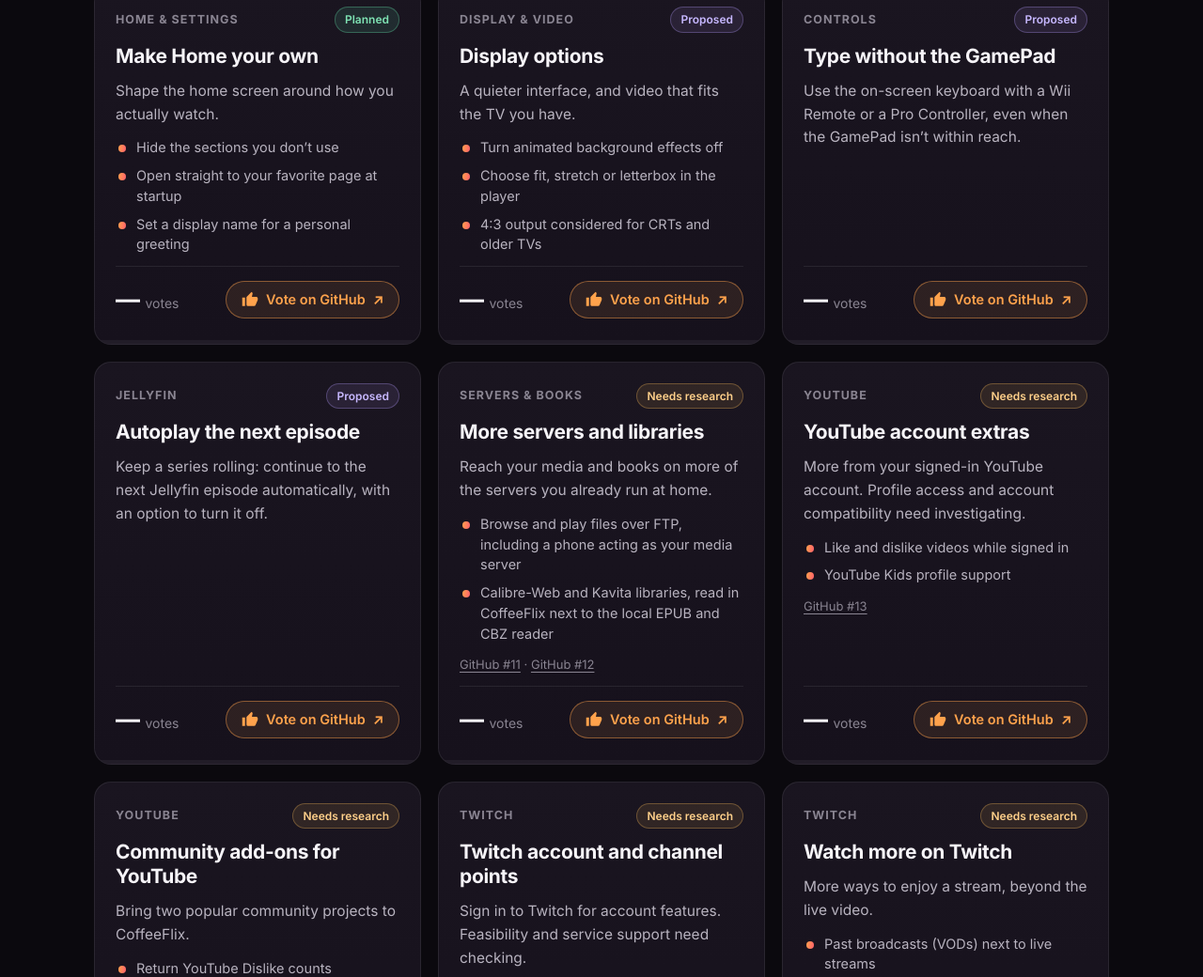
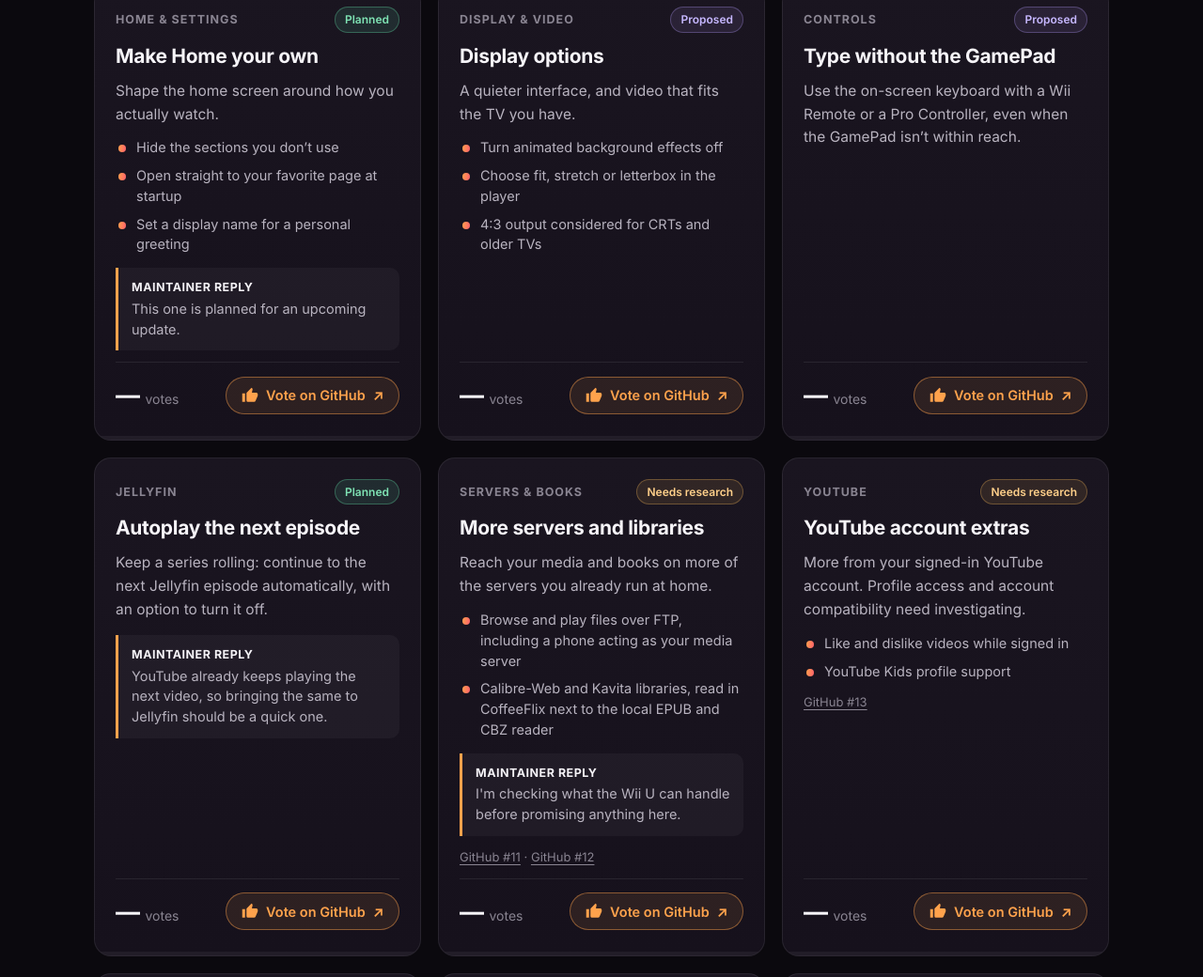
Before and after one commit to Roastedd/CoffeeFlix, a plain HTML site: page docs/features.html in a window 1280 px wide. Shown: the part 1046-2086 px from the top of the page at 94% size. Drawn offline with Linux system fonts and the light colour scheme; no server answers.

Commit message:
Reply to a few feature ideas and plan Jellyfin autoplay

```diff
--- a/docs/features.html
+++ b/docs/features.html
@@ -100,6 +100,7 @@
             <h3 id="title-personalize-home">Make Home your own</h3>
             <p class="summary">Shape the home screen around how you actually watch.</p>
             <ul class="includes"><li>Hide the sections you don’t use</li><li>Open straight to your favorite page at startup</li><li>Set a display name for a personal greeting</li></ul>
+            <p class="reply"><b>Maintainer reply</b> This one is planned for an upcoming update.</p>
             <div class="card-foot">
               <p class="tally"><strong data-votes aria-label="Vote count unavailable">—</strong> <span data-vote-label>votes</span></p>
               <a class="vote-btn" href="https://github.com/Roastedd/CoffeeFlix/issues/16" target="_blank" rel="noopener" aria-label="Vote for Make Home your own on GitHub"><svg aria-hidden="true"><use href="#i-thumb"/></svg>Vote on GitHub<span aria-hidden="true"> ↗</span></a>
@@ -127,10 +128,11 @@
             </div>
             <div class="meter" aria-hidden="true"><i></i></div>
           </article>
-          <article class="card" id="jellyfin-autoplay" data-category="Jellyfin" data-status="proposed" aria-labelledby="title-jellyfin-autoplay">
-            <div class="card-head"><span class="category">Jellyfin</span><span class="badge" data-state="proposed">Proposed</span></div>
+          <article class="card" id="jellyfin-autoplay" data-category="Jellyfin" data-status="planned" aria-labelledby="title-jellyfin-autoplay">
+            <div class="card-head"><span class="category">Jellyfin</span><span class="badge" data-state="planned">Planned</span></div>
             <h3 id="title-jellyfin-autoplay">Autoplay the next episode</h3>
             <p class="summary">Keep a series rolling: continue to the next Jellyfin episode automatically, with an option to turn it off.</p>
+            <p class="reply"><b>Maintainer reply</b> YouTube already keeps playing the next video, so bringing the same to Jellyfin should be a quick one.</p>
             <div class="card-foot">
               <p class="tally"><strong data-votes aria-label="Vote count unavailable">—</strong> <span data-vote-label>votes</span></p>
               <a class="vote-btn" href="https://github.com/Roastedd/CoffeeFlix/issues/16" target="_blank" rel="noopener" aria-label="Vote for Autoplay the next episode on GitHub"><svg aria-hidden="true"><use href="#i-thumb"/></svg>Vote on GitHub<span aria-hidden="true"> ↗</span></a>
@@ -142,6 +144,7 @@
             <h3 id="title-more-servers">More servers and libraries</h3>
             <p class="summary">Reach your media and books on more of the servers you already run at home.</p>
             <ul class="includes"><li>Browse and play files over FTP, including a phone acting as your media server</li><li>Calibre-Web and Kavita libraries, read in CoffeeFlix next to the local EPUB and CBZ reader</li></ul>
+            <p class="reply"><b>Maintainer reply</b> I&#x27;m checking what the Wii U can handle before promising anything here.</p>
             <p class="source"><a href="https://github.com/Roastedd/CoffeeFlix/issues/11">GitHub #11</a> · <a href="https://github.com/Roastedd/CoffeeFlix/issues/12">GitHub #12</a></p>
             <div class="card-foot">
               <p class="tally"><strong data-votes aria-label="Vote count unavailable">—</strong> <span data-vote-label>votes</span></p>
@@ -178,6 +181,7 @@
             <h3 id="title-twitch-account">Twitch account and channel points</h3>
             <p class="summary">Sign in to Twitch for account features. Feasibility and service support need checking.</p>
             <ul class="includes"><li>Your followed channels</li><li>Collect channel points while you watch</li></ul>
+            <p class="reply"><b>Maintainer reply</b> Signing in depends on what Twitch allows on a console, so I&#x27;m checking that first.</p>
             <p class="source"><a href="https://github.com/Roastedd/CoffeeFlix/issues/13">GitHub #13</a></p>
             <div class="card-foot">
               <p class="tally"><strong data-votes aria-label="Vote count unavailable">—</strong> <span data-vote-label>votes</span></p>
```
Also changed, not shown: docs/assets/feature-requests.json (+8 -4 lines).
